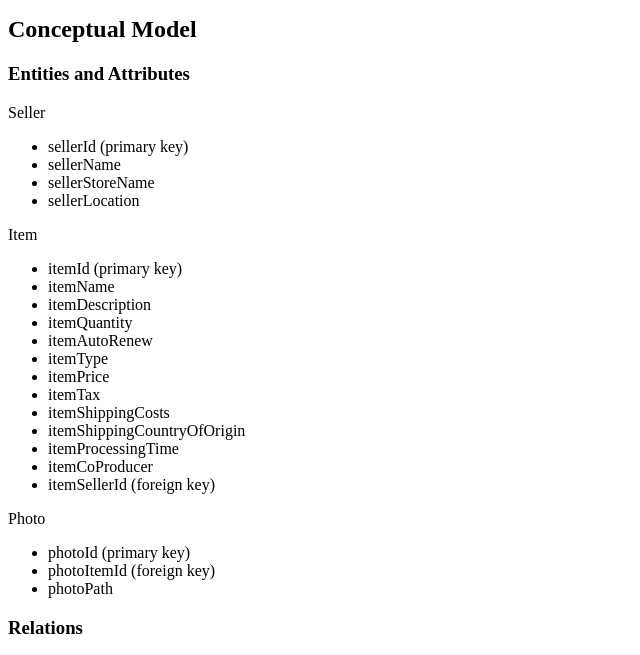
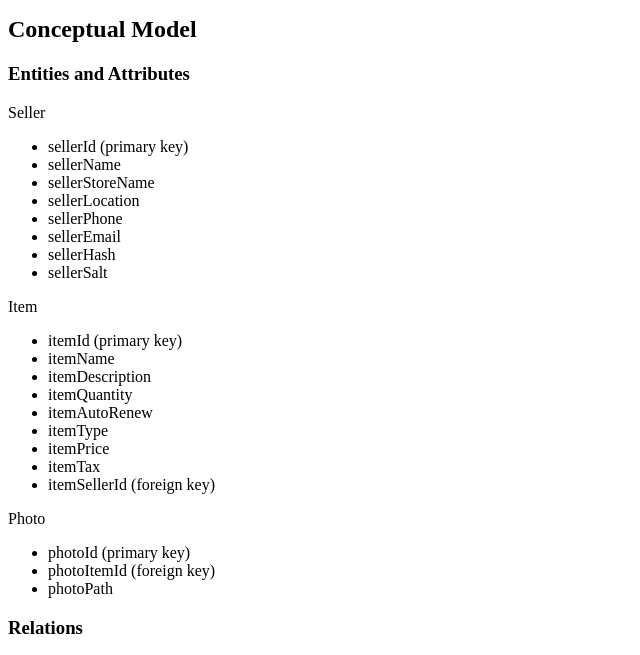
Before and after one commit to lsanchezrees/data-design-etsy, a PHP site: page / in a window 1280 px wide. Shown: the part 990-1645 px from the top of the page, without its empty margins (0-640 px from the left). Run offline with PHP 8.4, Linux system fonts and the light colour scheme.

Commit message:
updated seller fields

```diff
--- a/index.php
+++ b/index.php
@@ -49,6 +49,11 @@
 			<li>sellerName</li>
 			<li>sellerStoreName</li>
 			<li>sellerLocation</li>
+			<li>sellerPhone</li>
+			<li>sellerEmail</li>
+			<li>sellerHash</li>
+			<li>sellerSalt</li>
+
 		</ul>
 
 		<p>Item</p>
@@ -61,10 +66,6 @@
 			<li>itemType</li>
 			<li>itemPrice</li>
 			<li>itemTax</li>
-			<li>itemShippingCosts</li>
-			<li>itemShippingCountryOfOrigin</li>
-			<li>itemProcessingTime</li>
-			<li>itemCoProducer</li>
 			<li>itemSellerId (foreign key)</li>
 		</ul>
 
```
